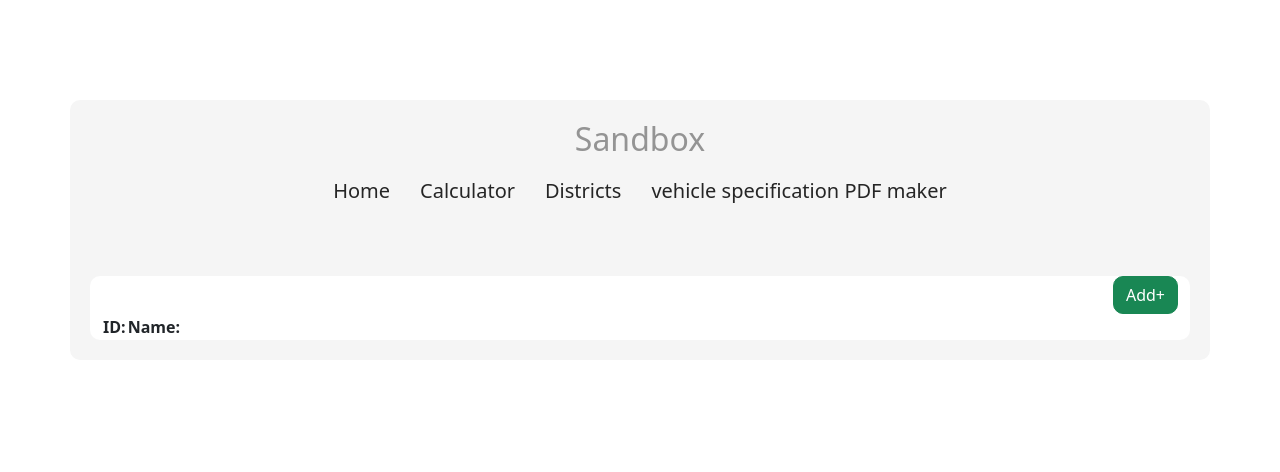
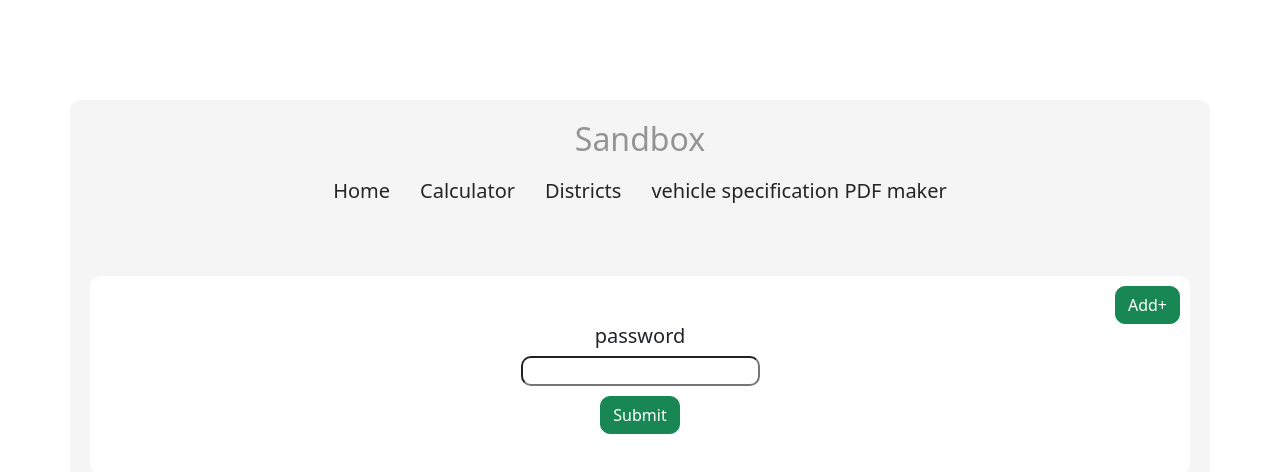
Before and after one commit to SankalpaGunasekara/calculator_with_navigation, an Angular app: page /sandbox in a window 1280 px wide. Shown: the top 472 px of the page. Built offline with nearby package versions, Linux system fonts and the light colour scheme.

Commit message:
simple login added and table generated using services

```diff
--- a/src/app/districts-service.service.ts
+++ b/src/app/districts-service.service.ts
@@ -7,7 +7,7 @@ export class DistrictsServiceService {
 
   constructor() { }
 
-  data = districtsData
+  serviceData = districtsData
 
   private sudoName: string = 'Service is working'
 
@@ -15,16 +15,4 @@ export class DistrictsServiceService {
     return this.sudoName
   }
 
-  getDistrictData(): any {
-
-    const tempData = []
-
-    for (let district of districtsData) {
-
-      tempData.push({ id: district.id, name: district.name })
-    }
-
-    return tempData;
-  }
-
 }
--- a/src/app/districts/districts.component.ts
+++ b/src/app/districts/districts.component.ts
@@ -19,7 +19,6 @@ export class DistrictsComponent {
     return this.tempID, this.tempName
   }
 
-
   setData(id: any, name: string, status: boolean) {
 
     console.log(id, name)
--- a/src/app/sandbox/sandbox.component.css
+++ b/src/app/sandbox/sandbox.component.css
@@ -0,0 +1,19 @@
+th {
+    width: 100px
+}
+
+table {
+    margin: 10px auto;
+}
+
+th {
+    border: 2px solid rgb(86, 86, 86);
+}
+
+tr td {
+    border: 2px solid rgb(150, 150, 150);
+}
+
+.container {
+    padding: 10px;
+}
--- a/src/app/sandbox/sandbox.component.html
+++ b/src/app/sandbox/sandbox.component.html
@@ -14,8 +14,13 @@
         <div style="text-align: right;"><button style="text-align: right!important;" class="btn btn-success" routerLink="/add-item">Add+</button>
         </div>
 
+        <div *ngIf="!status">
+            <h5>password</h5><input [(ngModel)] = "tempPwd" type="password" name="" id="">
+            <br>
+            <button type="submit" class = "btn btn-success" style = "margin:10px" (click)="pwdChecker()">Submit</button>
+        </div>
         <table>
-
+            <div *ngIf="status">
             <thead>
                 <tr>
                     <th>ID:</th>
@@ -23,15 +28,14 @@
                 </tr>
             </thead>
             <tbody>
-                <tr *ngFor="let districtData of ">
-                    <td>{{districtData}}</td>
-                    <!-- <td>{{districtData}}</td> -->
-                    <td> <button #button style="margin:10px" class="btn btn-success">Edit</button>
-                        <Button style="margin:10px 10px 10px 0px" class="btn btn-danger">Delete</Button>
-                    </td>
+                <tr *ngFor="let districtData of getData(tempPwd)">
+                    <td>{{districtData.id}}</td>
+                    <td>{{districtData.name}}</td>
                 </tr>
             </tbody>
+        </div>
         </table>
+
     </div>
 
 
--- a/src/app/sandbox/sandbox.component.ts
+++ b/src/app/sandbox/sandbox.component.ts
@@ -11,13 +11,39 @@ export class SandboxComponent implements OnInit {
 
 
 
+  private Data = this.service.serviceData
+
+  private pwd:string = 'test'
+  status = false
+  tempPwd = ''
+
+
   constructor(private service: DistrictsServiceService) { }
   ngOnInit(): void {
 
     console.log(this.service.getSudoName())
 
+  }
+
+  pwdChecker(){
+    if(this.tempPwd == this.pwd){
+
+      this.status = true
+    }
+  }
+
+  public getData(pwd:string):any{
+
+    if(pwd == this.pwd){
+      return this.Data
+    }
+    else{
+      return "Error"
+    }
+
 
   }
+
 
   sudoName: string = ''
 
@@ -26,4 +52,5 @@ export class SandboxComponent implements OnInit {
 
 
 
+
 }
```
